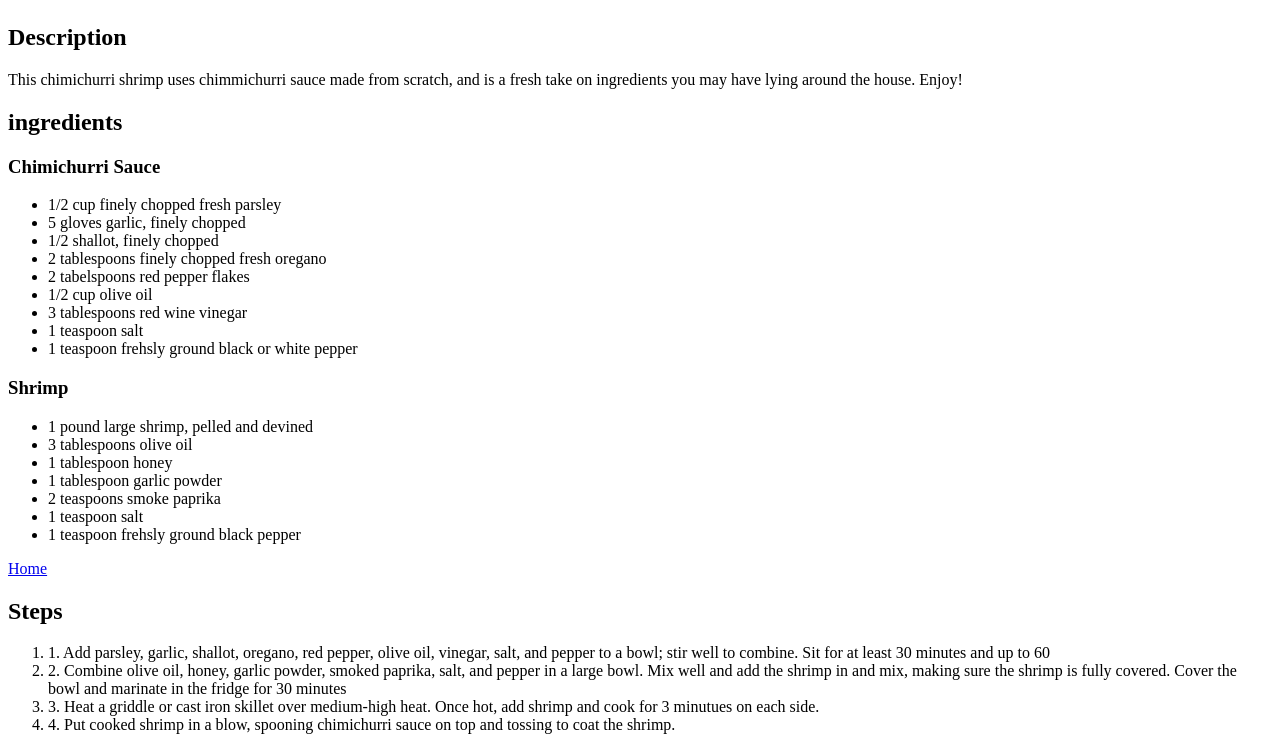
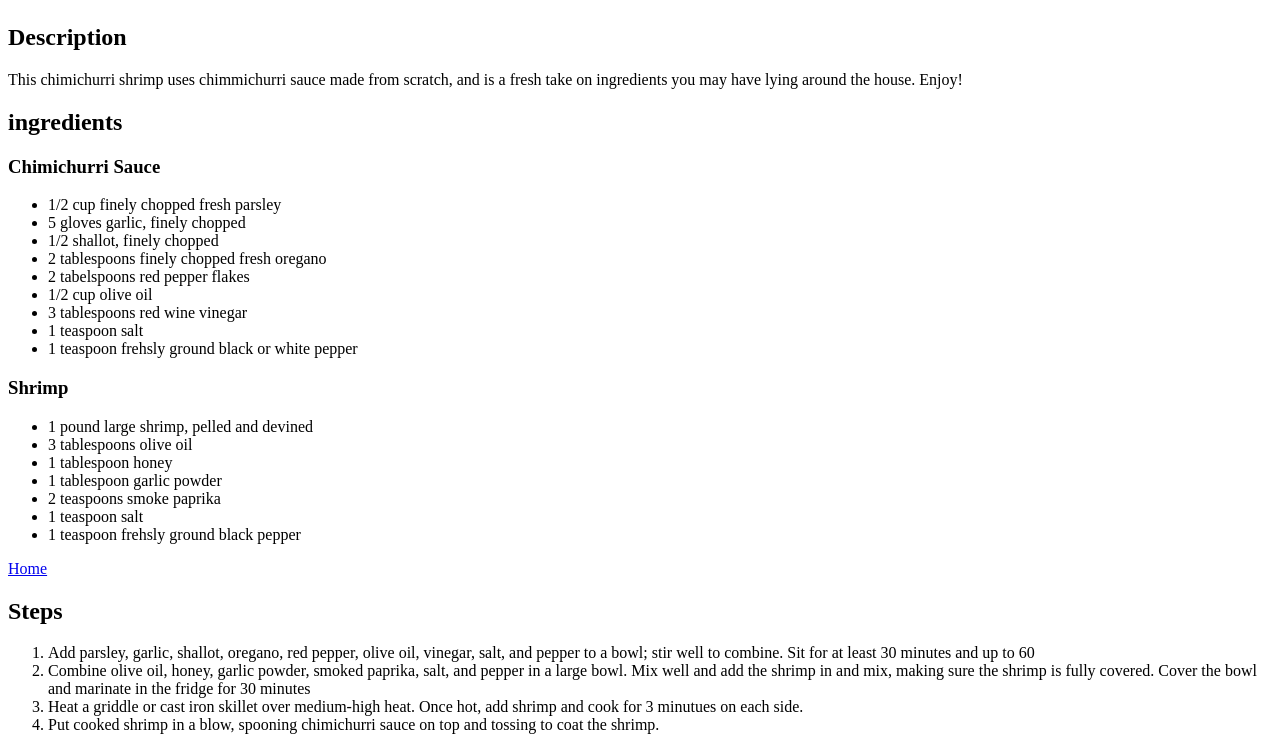
Before and after one commit to Vinh-Trinh1/odin-recipes, a plain HTML site: page recipes/chimmichurri _shrimp.html in a window 1280 px wide. Shown: the part 2480-3230 px from the top of the page. Drawn offline with Linux system fonts and the light colour scheme.

Commit message:
Edit recipes

```diff
--- a/recipes/chimmichurri _shrimp.html
+++ b/recipes/chimmichurri _shrimp.html
@@ -52,16 +52,16 @@
 
         <!-- ordered list of the steps to cook the recipe-->
         <ol>
-            <li>1. Add parsley, garlic, shallot, oregano, red pepper, olive oil, vinegar, salt, and pepper to a bowl;
+            <li> Add parsley, garlic, shallot, oregano, red pepper, olive oil, vinegar, salt, and pepper to a bowl;
                 stir well to combine. Sit for at least 30 minutes and up to 60
             </li>
-            <li>2. Combine olive oil, honey, garlic powder, smoked paprika, salt, and pepper in a large bowl.
+            <li> Combine olive oil, honey, garlic powder, smoked paprika, salt, and pepper in a large bowl.
                 Mix well and add the shrimp in and mix, making sure the shrimp is fully covered. Cover
             the bowl and marinate in the fridge for 30 minutes </li>
-            <li>3. Heat a griddle or cast iron skillet over medium-high heat. Once hot, add shrimp
+            <li> Heat a griddle or cast iron skillet over medium-high heat. Once hot, add shrimp
                 and cook for 3 minutues on each side.
             </li>
-            <li>4. Put cooked shrimp in a blow, spooning chimichurri sauce on top and tossing to coat
+            <li> Put cooked shrimp in a blow, spooning chimichurri sauce on top and tossing to coat
                 the shrimp.
             </li>
         </ol>
```
Also changed, not shown: recipes/marcaroni_salad.html (+1 -1 lines).
